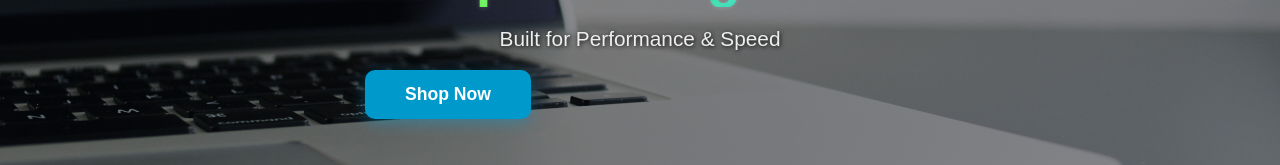
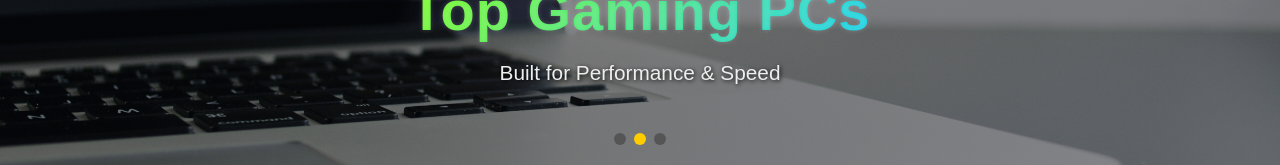
Before and after one commit to EdgarAgesa/primal-gaming-frontend, a React app in the folder frontend/: page / in a window 1280 px wide. Shown: the part 303-468 px from the top of the page. Built offline with nearby package versions, Linux system fonts and the light colour scheme; no server answers; the HTML template or start-up script is replaced by a standard one.

Commit message:
shop now removed

```diff
--- a/frontend/src/pages/Home.jsx
+++ b/frontend/src/pages/Home.jsx
@@ -81,7 +81,6 @@ function Home(props) {
           <div className="hero-text-block">
             <h1 className="hero-title">{banner.title}</h1>
             <p className="hero-subtitle">{banner.subtitle}</p>
-            <button className="hero-btn">Shop Now</button>
           </div>
         </div>
         <div className="banner-dots">
```
